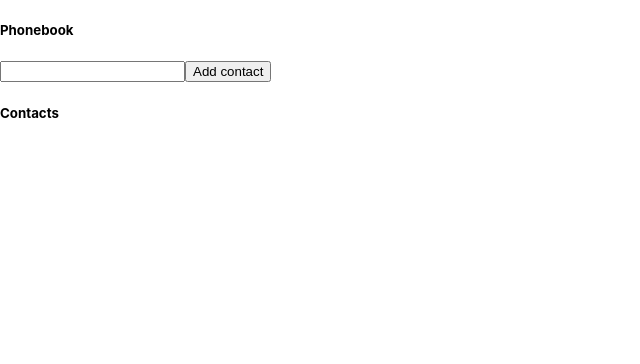
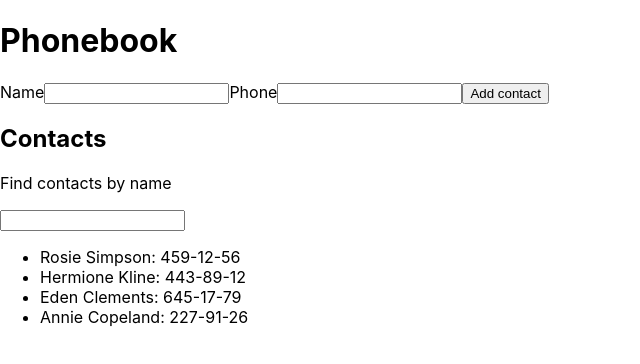
Before and after one commit to rafalszewczyk890/goit-react-hw-03-phonebook, a React (Create React App) app: page / in a window 1280 px wide. Shown: the top 364 px of the page, without its empty margins (0-640 px from the left). Built offline with nearby package versions, Linux system fonts and the light colour scheme.

Commit message:
Step 3 done

```diff
--- a/src/components/App.jsx
+++ b/src/components/App.jsx
@@ -1,15 +1,48 @@
 import React, { Component } from 'react';
 import { nanoid } from 'nanoid';
+import ContactForm from './ContactForm';
 
 class App extends Component {
   state = {
-    contacts: [],
+    contacts: [
+      { id: 'id-1', name: 'Rosie Simpson', number: '459-12-56' },
+      { id: 'id-2', name: 'Hermione Kline', number: '443-89-12' },
+      { id: 'id-3', name: 'Eden Clements', number: '645-17-79' },
+      { id: 'id-4', name: 'Annie Copeland', number: '227-91-26' },
+    ],
+    filter: '',
     name: '',
+    number: '',
   };
 
   handleChange = event => {
+    switch (event.target.name) {
+      case 'name':
+        this.setState({
+          name: event.target.value,
+        });
+        break;
+
+      case 'number':
+        this.setState({
+          number: event.target.value,
+        });
+        break;
+
+      case 'filter':
+        this.setState({
+          filter: event.target.value,
+        });
+        break;
+
+      default:
+        console.log('default');
+    }
+  };
+
+  handleFilterChange = event => {
     this.setState({
-      name: event.target.value,
+      filter: event.target.value,
     });
   };
 
@@ -17,8 +50,12 @@ class App extends Component {
     event.preventDefault();
 
     this.setState(prevState => ({
-      contacts: [...prevState.contacts, { id: nanoid(), name: prevState.name }],
+      contacts: [
+        ...prevState.contacts,
+        { id: nanoid(), name: prevState.name, number: prevState.number },
+      ],
       name: '',
+      number: '',
     }));
   };
 
@@ -26,8 +63,9 @@ class App extends Component {
     const { contacts } = this.state;
     return (
       <>
-        <h5>Phonebook</h5>
+        <h1>Phonebook</h1>
         <form>
+          <label>Name</label>
           <input
             type="text"
             onChange={this.handleChange}
@@ -37,14 +75,41 @@ class App extends Component {
             value={this.state.name}
             required
           />
+          <label>Phone</label>
+          <input
+            type="tel"
+            onChange={this.handleChange}
+            name="number"
+            pattern="\+?\d{1,4}?[-.\s]?\(?\d{1,3}?\)?[-.\s]?\d{1,4}[-.\s]?\d{1,4}[-.\s]?\d{1,9}"
+            title="Phone number must be digits and can contain spaces, dashes, parentheses and can start with +"
+            value={this.state.number}
+            required
+          />
           <button type="submit" onClick={this.handleSubmit}>
             Add contact
           </button>
         </form>
-        <h5>Contacts</h5>
+        <h2>Contacts</h2>
+        <p>Find contacts by name</p>
+        <input
+          type="text"
+          onChange={this.handleChange}
+          name="filter"
+          title="Contacts will be filtered by this input value"
+        ></input>
         <ul>
           {contacts.map(contact => {
-            return <li key={contact.id}>{contact.name}</li>;
+            if (
+              contact.name
+                .toLowerCase()
+                .includes(this.state.filter.toLowerCase())
+            ) {
+              return (
+                <li key={contact.id}>
+                  {contact.name}: {contact.number}
+                </li>
+              );
+            }
           })}
         </ul>
       </>
--- /dev/null
+++ b/src/components/ContactForm.jsx
@@ -0,0 +1,42 @@
+import { Component } from 'react';
+
+class ContactForm extends Component {
+  state = {
+    name: '',
+    number: '',
+  };
+
+
+
+  render() {
+    return (
+      <form>
+        <label>Name</label>
+        <input
+          type="text"
+          onChange={this.props.handleChange}
+          name="name"
+          pattern="^[a-zA-Zа-яА-Я]+(([' -][a-zA-Zа-яА-Я ])?[a-zA-Zа-яА-Я]*)*$"
+          title="Name may contain only letters, apostrophe, dash and spaces. For example Adrian, Jacob Mercer, Charles de Batz de Castelmore d'Artagnan"
+          value={this.state.name}
+          required
+        />
+        <label>Phone</label>
+        <input
+          type="tel"
+          onChange={this.props.handleChange}
+          name="number"
+          pattern="\+?\d{1,4}?[-.\s]?\(?\d{1,3}?\)?[-.\s]?\d{1,4}[-.\s]?\d{1,4}[-.\s]?\d{1,9}"
+          title="Phone number must be digits and can contain spaces, dashes, parentheses and can start with +"
+          value={this.state.number}
+          required
+        />
+        <button type="submit" onClick={this.handleSubmit}>
+          Add contact
+        </button>
+      </form>
+    );
+  }
+}
+
+export default ContactForm;
```
